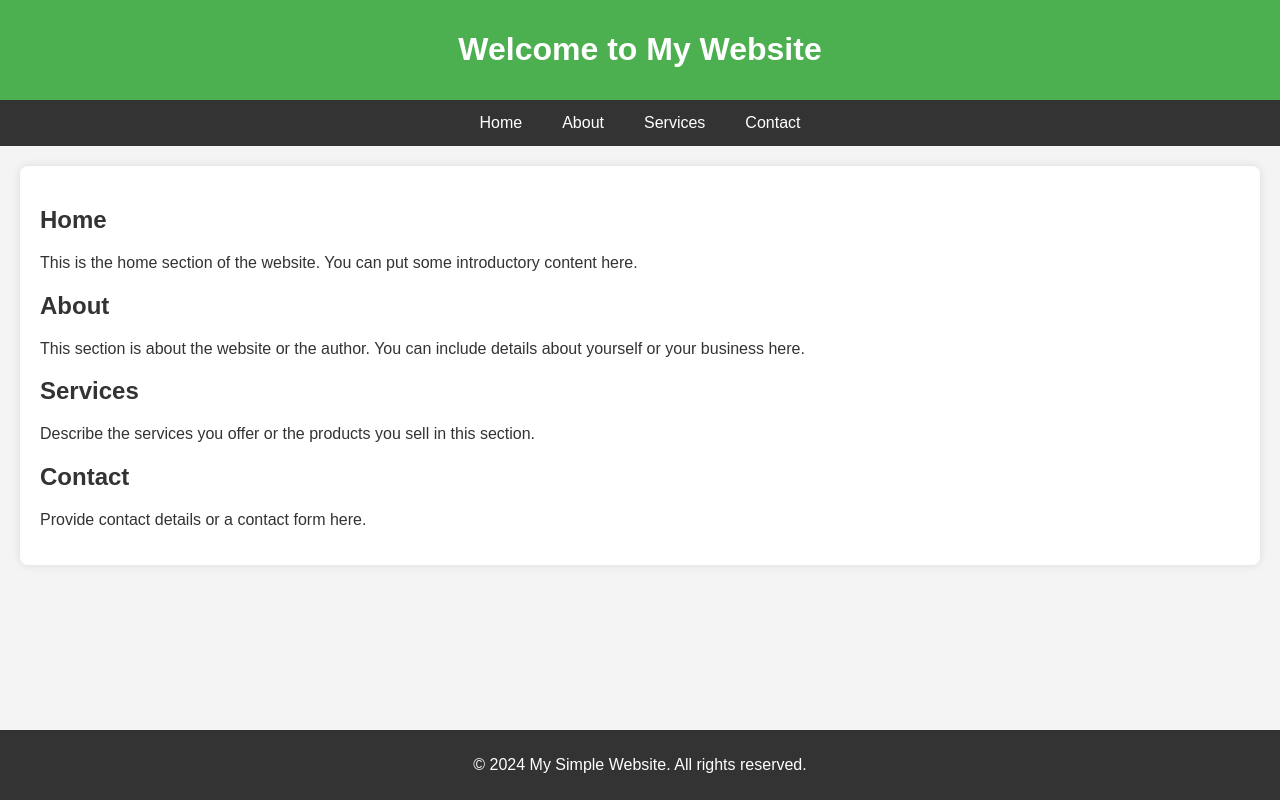
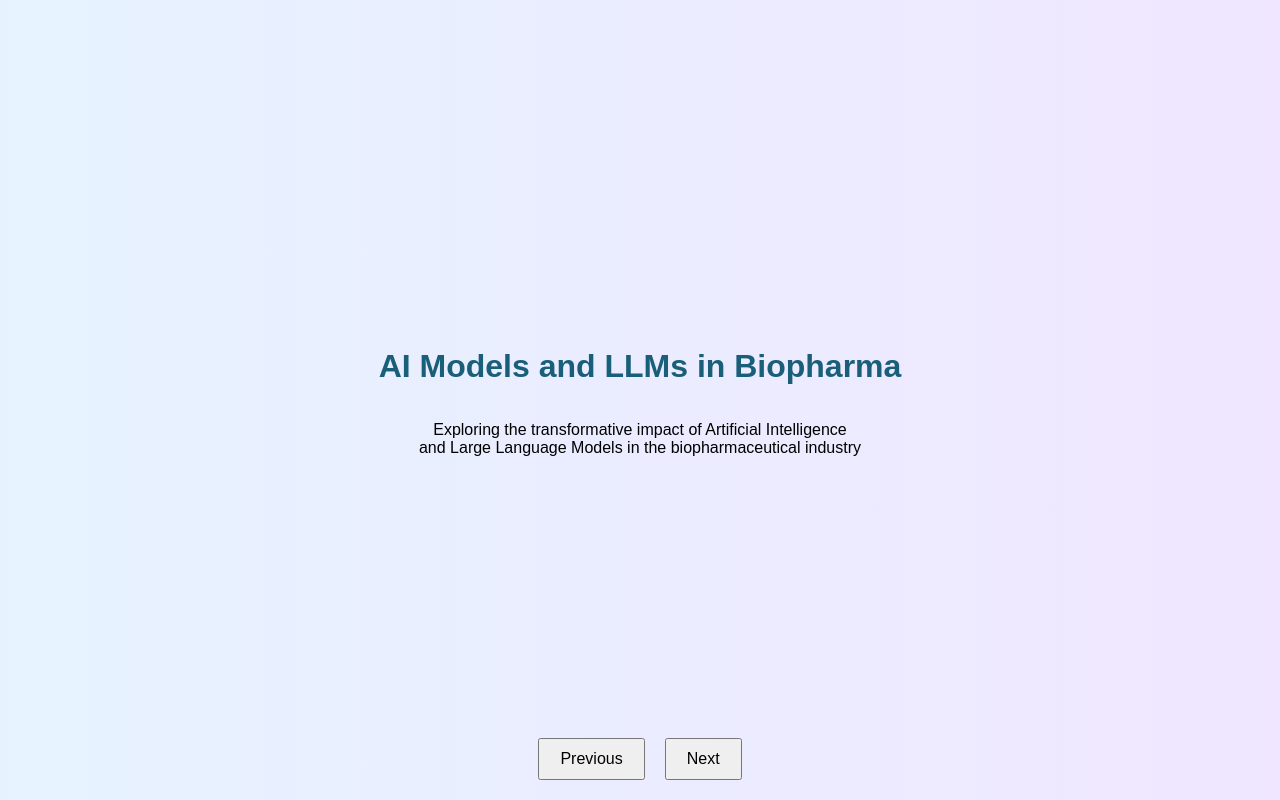
Before and after one commit to CFDMohammad/Familly, a plain HTML site: page Index.html in a window 1280 px wide. Drawn offline with Linux system fonts and the light colour scheme.

Commit message:
Update Index.html
Signed-off-by: CFDMohammad <54329448+CFDMohammad@users.noreply.github.com>

```diff
--- a/Index.html
+++ b/Index.html
@@ -1,87 +1,127 @@
-
 <!DOCTYPE html>
 <html lang="en">
 <head>
     <meta charset="UTF-8">
     <meta name="viewport" content="width=device-width, initial-scale=1.0">
-    <title>My Simple Website</title>
+    <title>AI Models and LLMs in Biopharma</title>
     <style>
-        body {
-            font-family: Arial, sans-serif;
+        body, html {
             margin: 0;
             padding: 0;
-            background-color: #f4f4f4;
-            color: #333;
+            font-family: Arial, sans-serif;
+            height: 100%;
+            overflow: hidden;
         }
-        header {
-            background-color: #4CAF50;
-            color: white;
-            padding: 10px 0;
+        .slide {
+            height: 100vh;
+            width: 100vw;
+            display: flex;
+            flex-direction: column;
+            justify-content: center;
+            align-items: center;
             text-align: center;
+            background: linear-gradient(to right, #e6f3ff, #f0e6ff);
+            padding: 20px;
+            box-sizing: border-box;
         }
-        nav {
+        h1 {
+            color: #1a5f7a;
+            margin-bottom: 20px;
+        }
+        ul {
+            text-align: left;
+            max-width: 800px;
+            margin: 0 auto;
+        }
+        li {
+            margin-bottom: 10px;
+        }
+        .navigation {
+            position: fixed;
+            bottom: 20px;
+            left: 0;
+            right: 0;
             display: flex;
             justify-content: center;
-            background-color: #333;
         }
-        nav a {
-            color: white;
-            padding: 14px 20px;
-            text-decoration: none;
-            text-align: center;
-        }
-        nav a:hover {
-            background-color: #575757;
-        }
-        .container {
-            max-width: 1200px;
-            margin: 20px auto;
-            padding: 20px;
-            background-color: white;
-            border-radius: 8px;
-            box-shadow: 0 0 10px rgba(0, 0, 0, 0.1);
-        }
-        footer {
-            background-color: #333;
-            color: white;
-            text-align: center;
-            padding: 10px 0;
-            position: fixed;
-            width: 100%;
-            bottom: 0;
+        button {
+            margin: 0 10px;
+            padding: 10px 20px;
+            font-size: 16px;
+            cursor: pointer;
         }
     </style>
 </head>
 <body>
-    <header>
-        <h1>Welcome to My Website</h1>
-    </header>
-    <nav>
-        <a href="#home">Home</a>
-        <a href="#about">About</a>
-        <a href="#services">Services</a>
-        <a href="#contact">Contact</a>
-    </nav>
-    <div class="container">
-        <section id="home">
-            <h2>Home</h2>
-            <p>This is the home section of the website. You can put some introductory content here.</p>
-        </section>
-        <section id="about">
-            <h2>About</h2>
-            <p>This section is about the website or the author. You can include details about yourself or your business here.</p>
-        </section>
-        <section id="services">
-            <h2>Services</h2>
-            <p>Describe the services you offer or the products you sell in this section.</p>
-        </section>
-        <section id="contact">
-            <h2>Contact</h2>
-            <p>Provide contact details or a contact form here.</p>
-        </section>
+    <div id="presentation">
+        <div class="slide" id="slide1">
+            <h1>AI Models and LLMs in Biopharma</h1>
+            <p>Exploring the transformative impact of Artificial Intelligence<br>and Large Language Models in the biopharmaceutical industry</p>
+        </div>
+
+        <div class="slide" id="slide2" style="display: none;">
+            <h1>Background</h1>
+            <ul>
+                <li>AI models: Computer systems designed to perform tasks that typically require human intelligence</li>
+                <li>LLMs (Large Language Models): AI models trained on vast amounts of text data to understand and generate human-like text</li>
+                <li>Biopharma industry: Focuses on developing new drugs and medical treatments</li>
+                <li>Growing need for efficient drug discovery and development processes</li>
+                <li>Increasing amounts of biomedical data requiring advanced analysis techniques</li>
+            </ul>
+        </div>
+
+        <div class="slide" id="slide3" style="display: none;">
+            <h1>Applications of AI Models in Biopharma</h1>
+            <ul>
+                <li>Drug discovery and development: Predicting potential drug candidates</li>
+                <li>Personalized medicine: Tailoring treatments based on individual patient data</li>
+                <li>Clinical trial optimization: Improving patient selection and trial design</li>
+                <li>Medical imaging analysis: Enhancing diagnosis through image interpretation</li>
+                <li>Predictive modeling: Forecasting disease progression and treatment outcomes</li>
+            </ul>
+        </div>
+
+        <div class="slide" id="slide4" style="display: none;">
+            <h1>Applications of LLMs in Biopharma</h1>
+            <ul>
+                <li>Literature review and knowledge synthesis: Rapidly analyzing research papers</li>
+                <li>Biomedical text analysis: Extracting insights from medical records and scientific literature</li>
+                <li>Automated report generation: Creating comprehensive summaries of clinical trials or research findings</li>
+                <li>Patient data interpretation: Understanding and categorizing patient symptoms and histories</li>
+                <li>Drug-drug interaction prediction: Identifying potential interactions between multiple medications</li>
+            </ul>
+        </div>
+
+        <div class="slide" id="slide5" style="display: none;">
+            <h1>Summary</h1>
+            <p>AI models and LLMs are revolutionizing the biopharma industry by:</p>
+            <ul>
+                <li>Accelerating drug discovery and development processes</li>
+                <li>Enhancing personalized medicine approaches</li>
+                <li>Improving clinical trial design and execution</li>
+                <li>Facilitating more efficient analysis of biomedical data and literature</li>
+                <li>Enabling better prediction of treatment outcomes and drug interactions</li>
+            </ul>
+            <p>These technologies have the potential to significantly reduce the time and cost of bringing new treatments to patients, ultimately improving healthcare outcomes.</p>
+        </div>
     </div>
-    <footer>
-        <p>&copy; 2024 My Simple Website. All rights reserved.</p>
-    </footer>
+
+    <div class="navigation">
+        <button onclick="changeSlide(-1)">Previous</button>
+        <button onclick="changeSlide(1)">Next</button>
+    </div>
+
+    <script>
+        let currentSlide = 1;
+        const totalSlides = 5;
+
+        function changeSlide(direction) {
+            document.getElementById(`slide${currentSlide}`).style.display = 'none';
+            currentSlide += direction;
+            if (currentSlide > totalSlides) currentSlide = 1;
+            if (currentSlide < 1) currentSlide = totalSlides;
+            document.getElementById(`slide${currentSlide}`).style.display = 'flex';
+        }
+    </script>
 </body>
 </html>
```
